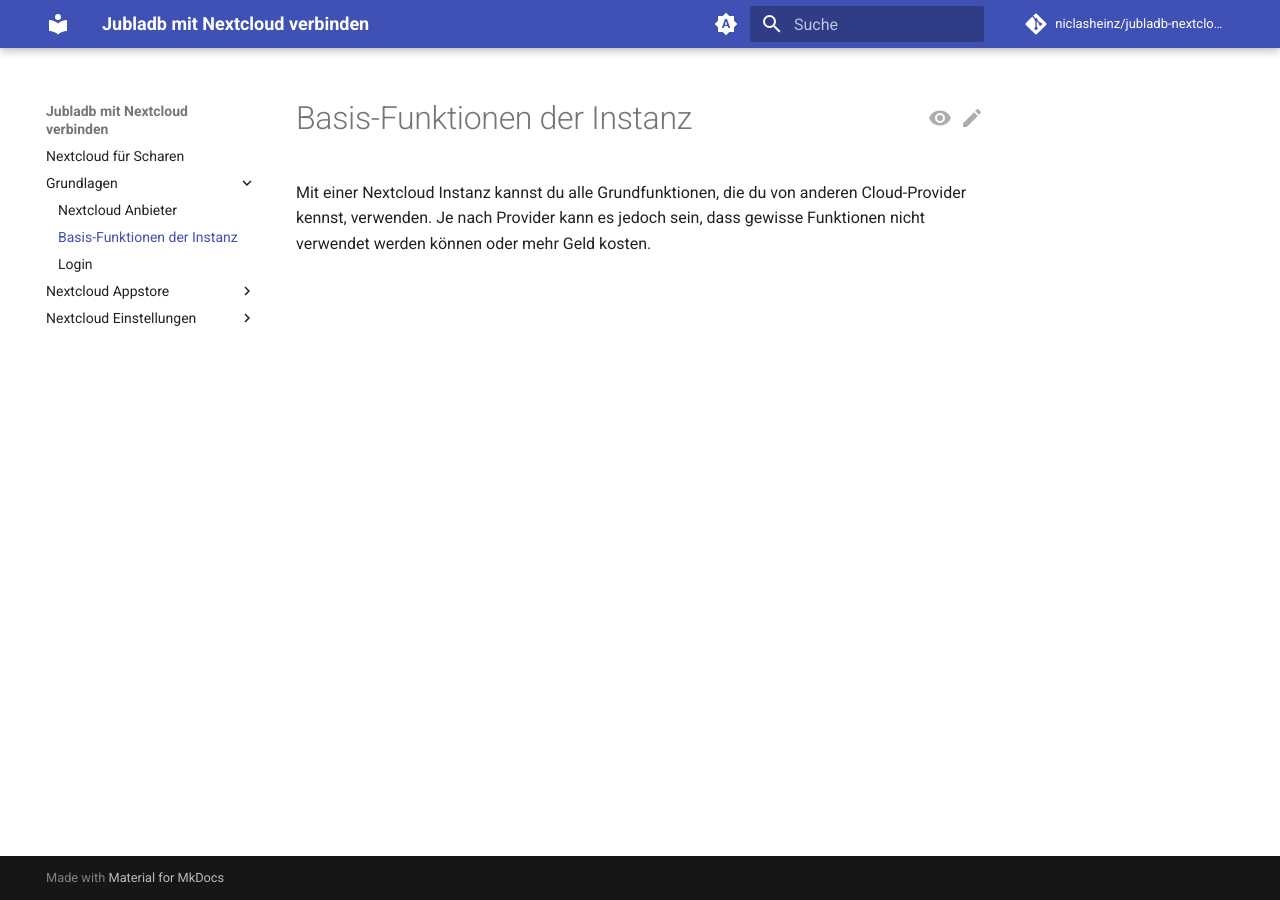
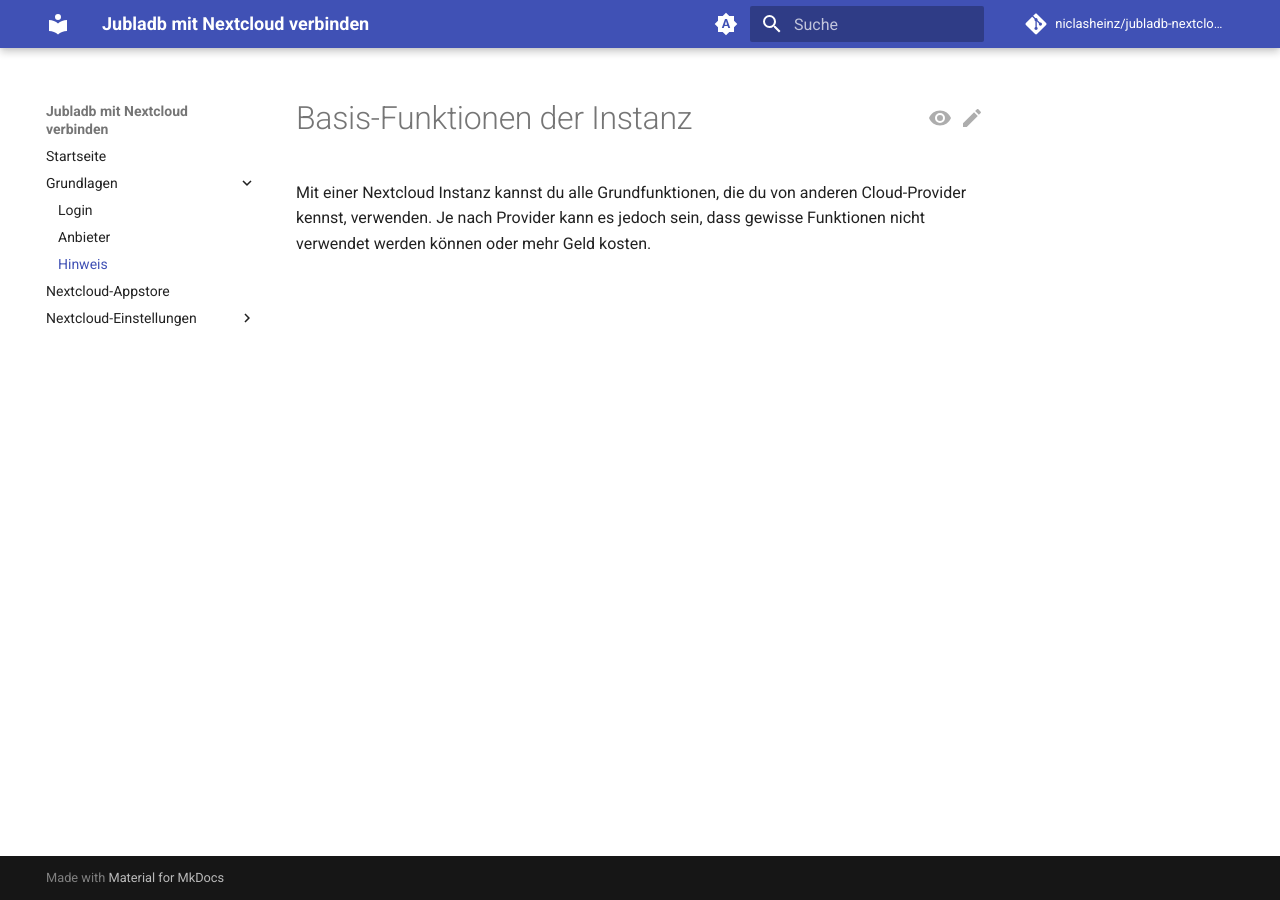
Before and after one commit to niclasheinz/jubladb-nextcloud, an MkDocs documentation site: the page built from docs/Grundlagen/Hinweis.md, in a window 1280 px wide. Built offline with MkDocs 1.6.1 and Material for MkDocs 9.7.7, drawn with Linux system fonts in a browser that asks for light colours; comment, search, counter and statistics services are not loaded; some of the changed lines change nothing that is shown.

Commit message:
config: Add nav section to mkdocs.yml

```diff
--- a/mkdocs.yml
+++ b/mkdocs.yml
@@ -75,3 +75,14 @@
         - name: mermaid
           class: mermaid
           format: !!python/name:pymdownx.superfences.fence_code_format
+
+nav:
+  - Startseite: index.md
+  - Grundlagen:
+      - Login: Grundlagen/Login.md
+      - Anbieter: Grundlagen/Anbieter.md
+      - Hinweis: Grundlagen/Hinweis.md
+  - Nextcloud-Appstore: Nextcloud-Appstore/index.md
+  - Nextcloud-Einstellungen:
+      - Design: Nextcloud-Einstellungen/Design.md
+      - Sicherheitseinstellungen: Nextcloud-Einstellungen/Sicherheitseinstellungen.md
```
